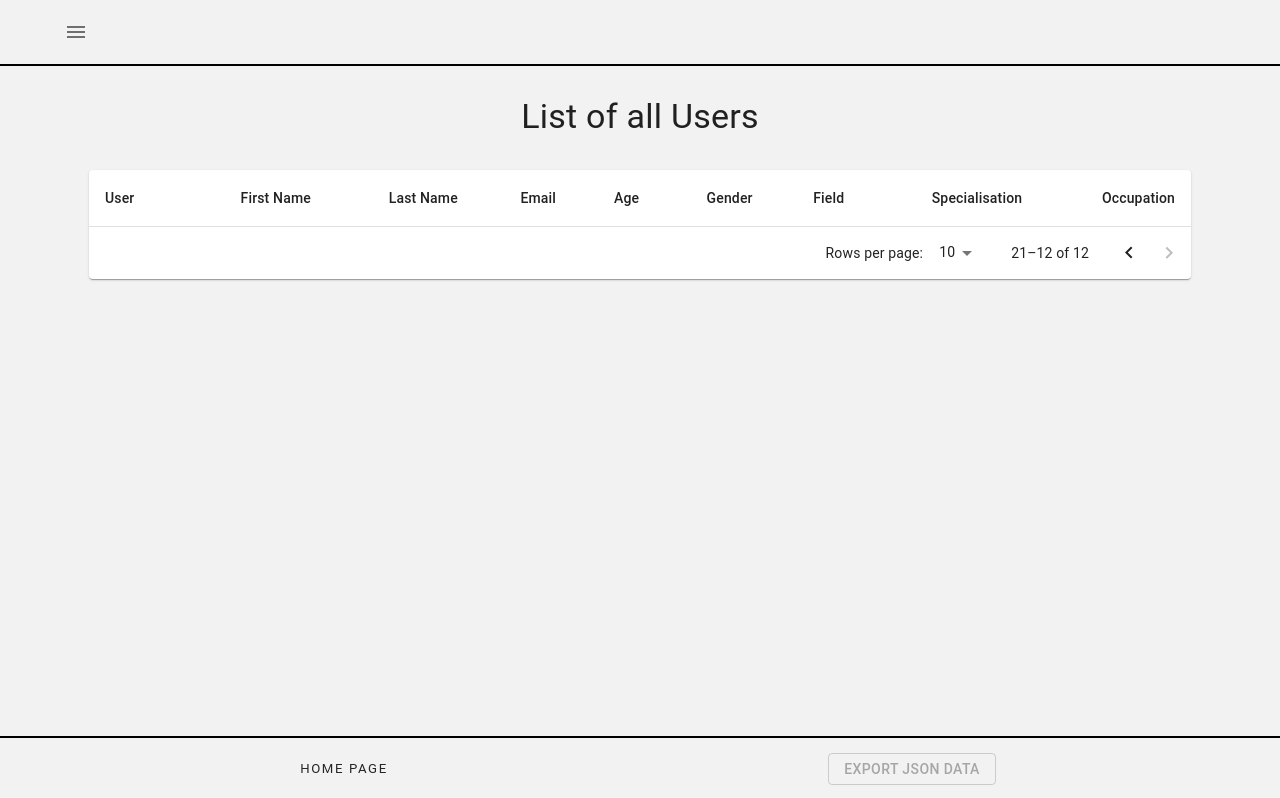
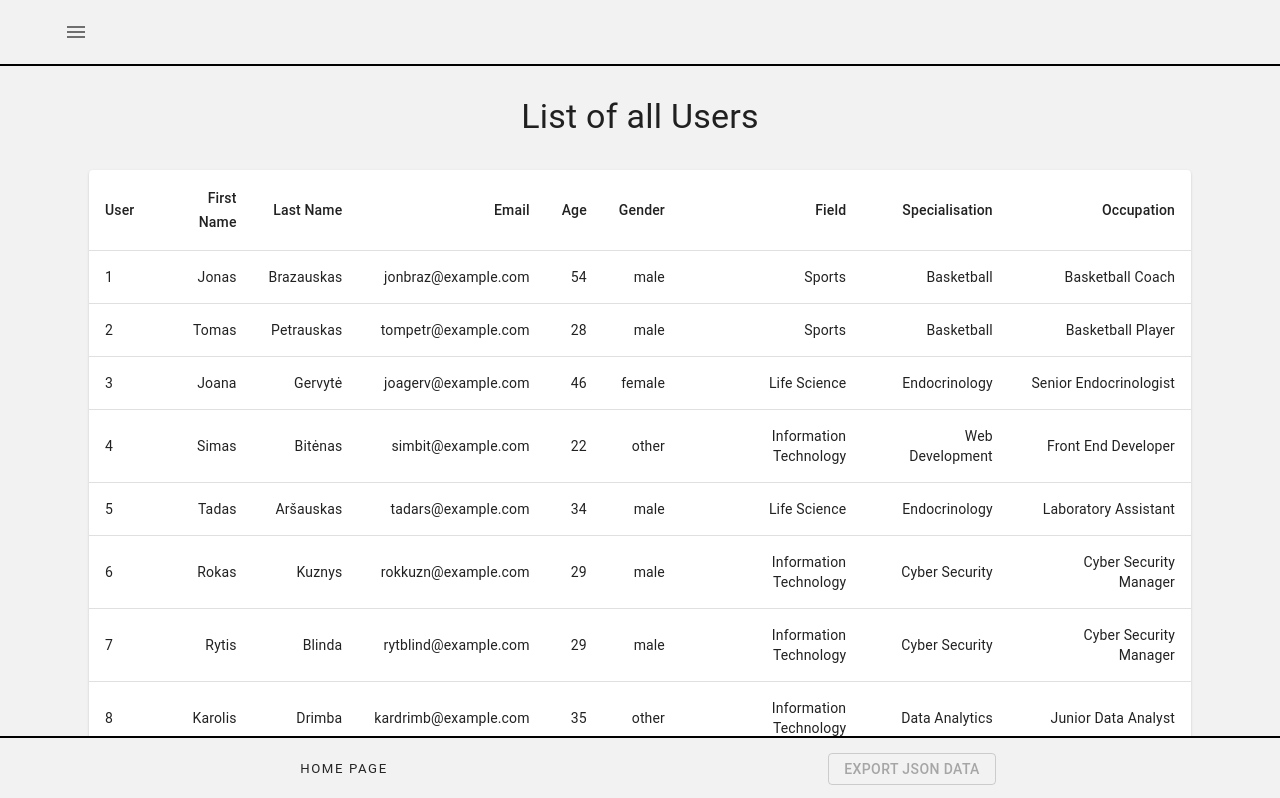
Before and after one commit to gerardasanusevicius/coherence-project, a React (Create React App) app: page / in a window 1280 px wide. Shown: the top 798 px of the page. Built offline with nearby package versions, Linux system fonts and the light colour scheme; data requests are answered from the project's data file.

Commit message:
pagination-bug-fix

```diff
--- a/src/pages/home-page/index.jsx
+++ b/src/pages/home-page/index.jsx
@@ -11,7 +11,7 @@ import { fetchUsersThunkAction } from '../../store/features/users/users-action-c
 const HomePage = () => {
   const users = useRootSelector(selectUsers);
   const dispatch = useRootDispatch();
-  const [page, setPage] = useState(2);
+  const [page, setPage] = useState(0);
   const [rowsPerPage, setRowsPerPage] = useState(10);
 
   useEffect(() => {
```
